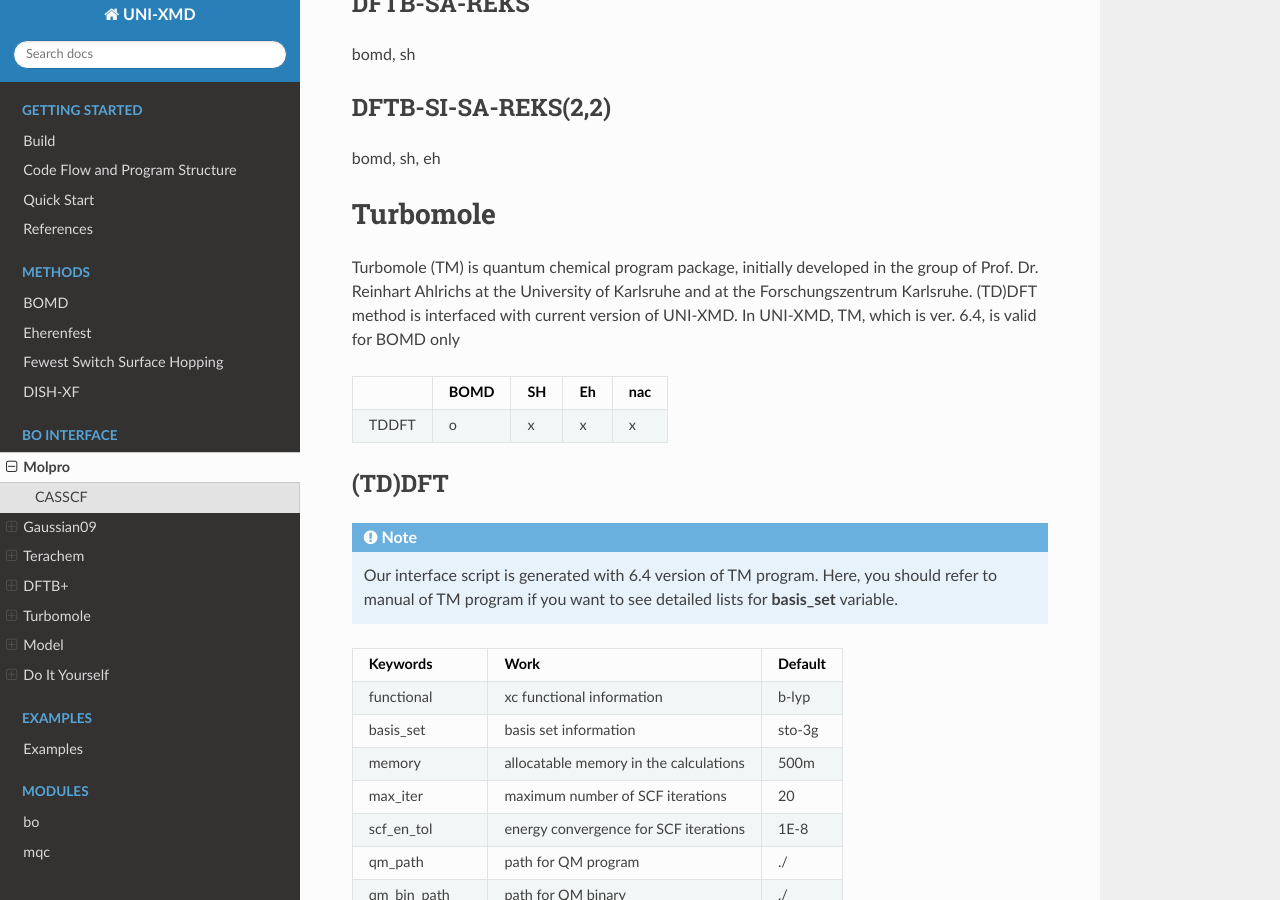
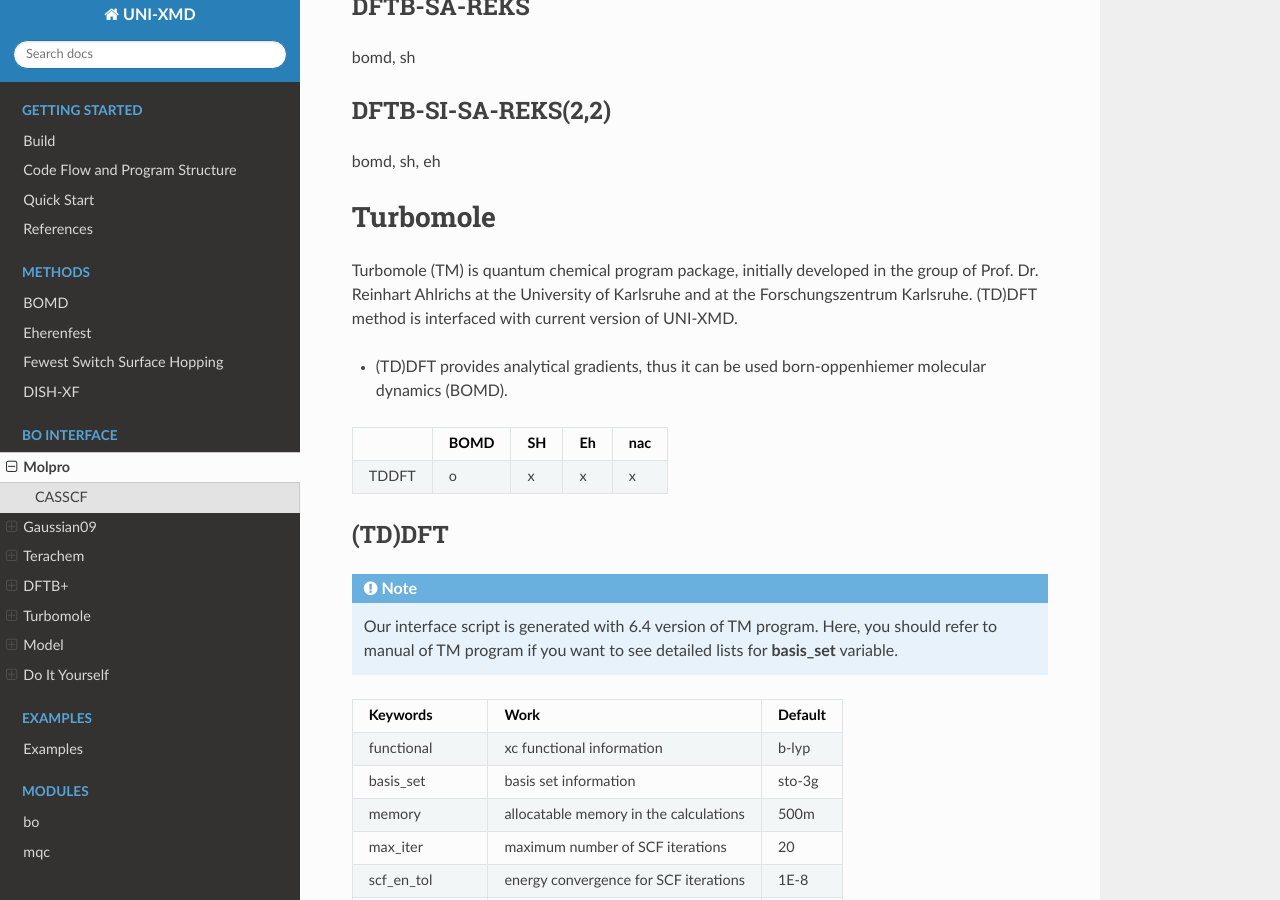
Before and after one commit to skmin-lab/unixmd, a Sphinx documentation site: the page built from docs/source/bo/main.rst, in a window 1280 px wide and 900 px high, scrolled down 2164 px. Built offline with Sphinx 7.4.7 and the Read the Docs theme 2.0.0, drawn with Linux system fonts in a browser that asks for light colours.

Commit message:
revise word (molpro->turbomole in modules) and sentences in bo

```diff
--- a/docs/source/bo/main.rst
+++ b/docs/source/bo/main.rst
@@ -105,8 +105,8 @@ Turbomole
 
 Turbomole (TM) is quantum chemical program package, initially developed in the group of Prof. Dr. Reinhart Ahlrichs at the University of Karlsruhe and at the Forschungszentrum Karlsruhe.
 (TD)DFT method is interfaced with current version of UNI-XMD.
-In UNI-XMD, TM, which is ver. 6.4, is valid for BOMD only
 
+- (TD)DFT provides analytical gradients, thus it can be used born-oppenhiemer molecular dynamics (BOMD).
 +--------+------+----+----+-----+
 |        | BOMD | SH | Eh | nac |
 +========+======+====+====+=====+
--- a/docs/source/modules/main.rst
+++ b/docs/source/modules/main.rst
@@ -20,13 +20,13 @@ casscf.py
 Turbomole
 -------------------------------------------
 
-molpro.py
+turbomole.py
 ^^^^^^^^^^^^^^^^^^^^^^^^^^^^^^^^^^^^^^^^^^^
 .. automodule:: bo.turbomole.turbomole
    :members:
    :show-inheritance:
 
-casscf.py
+dft.py
 ^^^^^^^^^^^^^^^^^^^^^^^^^^^^^^^^^^^^^^^^^^^
 .. automodule:: bo.turbomole.dft
    :members:
```
Also changed, not shown: other parts of docs/source/bo/main.rst (+1 -1 lines).
